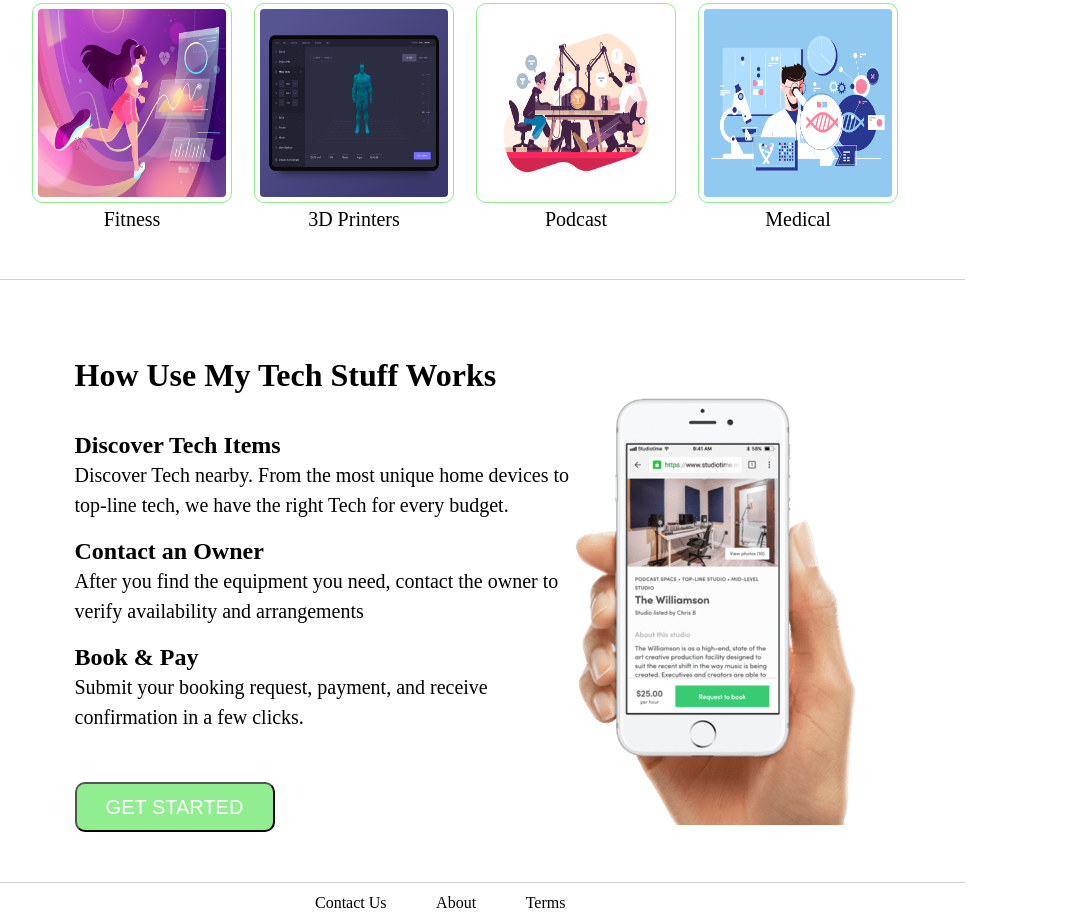
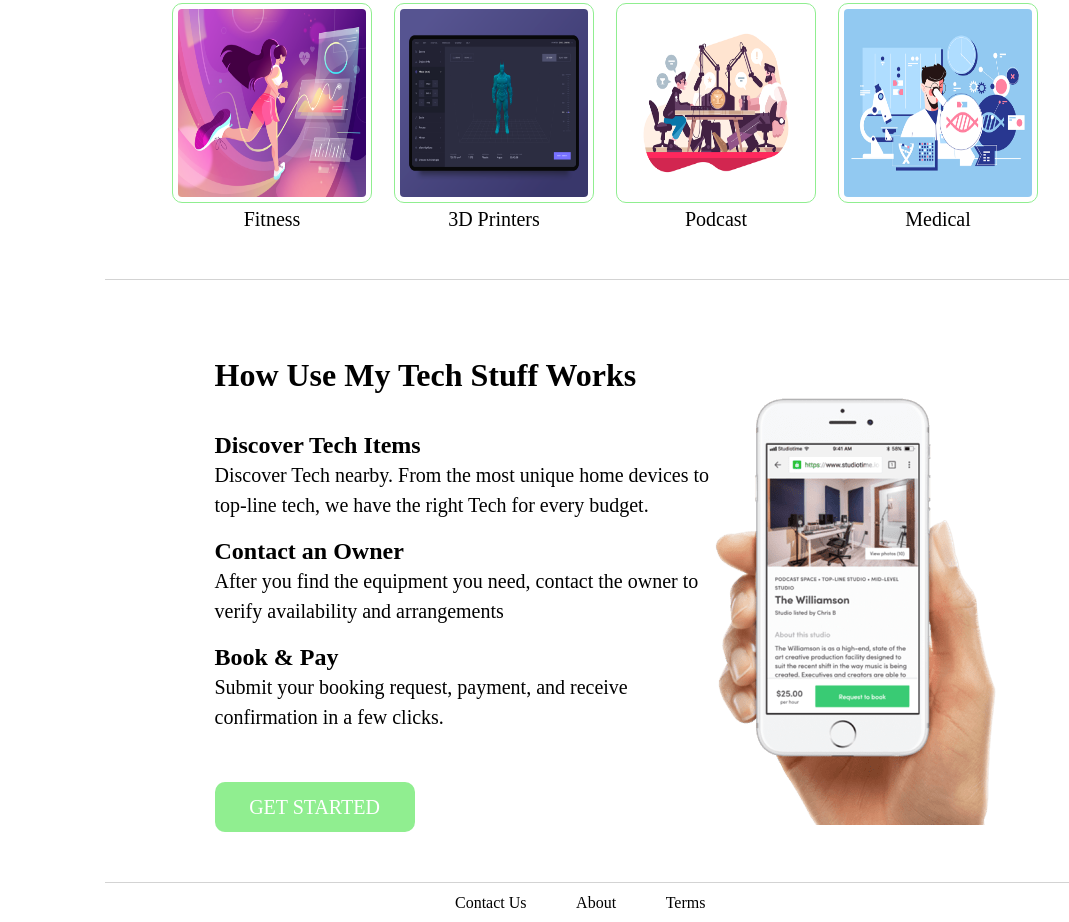
Before and after one commit to bwptpt-usemytechstuff5/Marketing-Page, a plain HTML site: page index.html in a window 1280 px wide. Shown: the part 632-1554 px from the top of the page, without its empty margins (35-1104 px from the left). Drawn offline with Linux system fonts and the light colour scheme.

Commit message:
additional styling

```diff
--- a/index.html
+++ b/index.html
@@ -93,7 +93,8 @@
                         <p>After you find the equipment you need, contact the owner to verify availability and arrangements</p>
                         <h3>Book & Pay</h3>
                         <p>Submit your booking request, payment, and receive confirmation in a few clicks.</p>
-                        <button class="btn"; onclick="window.location.href = 'https://jolly-wing-a00ff5.netlify.com/';'">GET STARTED</button>
+                        <!-- <button class="btn", onclick="window.location.href = https://jolly-wing-a00ff5.netlify.com/`;'">GET STARTED</button> -->
+                        <a class="btn" href="https://jolly-wing-a00ff5.netlify.com/">GET STARTED</a>
                     </div>
                     <img class="how-image" src="img\hand.png" alt="hand image">
 
--- a/less/global.less
+++ b/less/global.less
@@ -9,4 +9,5 @@
 html {
     font-size: 62.5%;
     color: black;
+    margin: 0 auto;
 }
--- a/less/mixins.less
+++ b/less/mixins.less
@@ -3,6 +3,7 @@
     display: flex;
     width: @width;
     height: @height;
+    text-decoration: none;
     color: white;
     font-size: @f-size;
     background-color: lightgreen;
@@ -11,4 +12,5 @@
     justify-content: center;
     margin: 5rem 0;
 
+
 }
```
Also changed, not shown: css/index.css.
